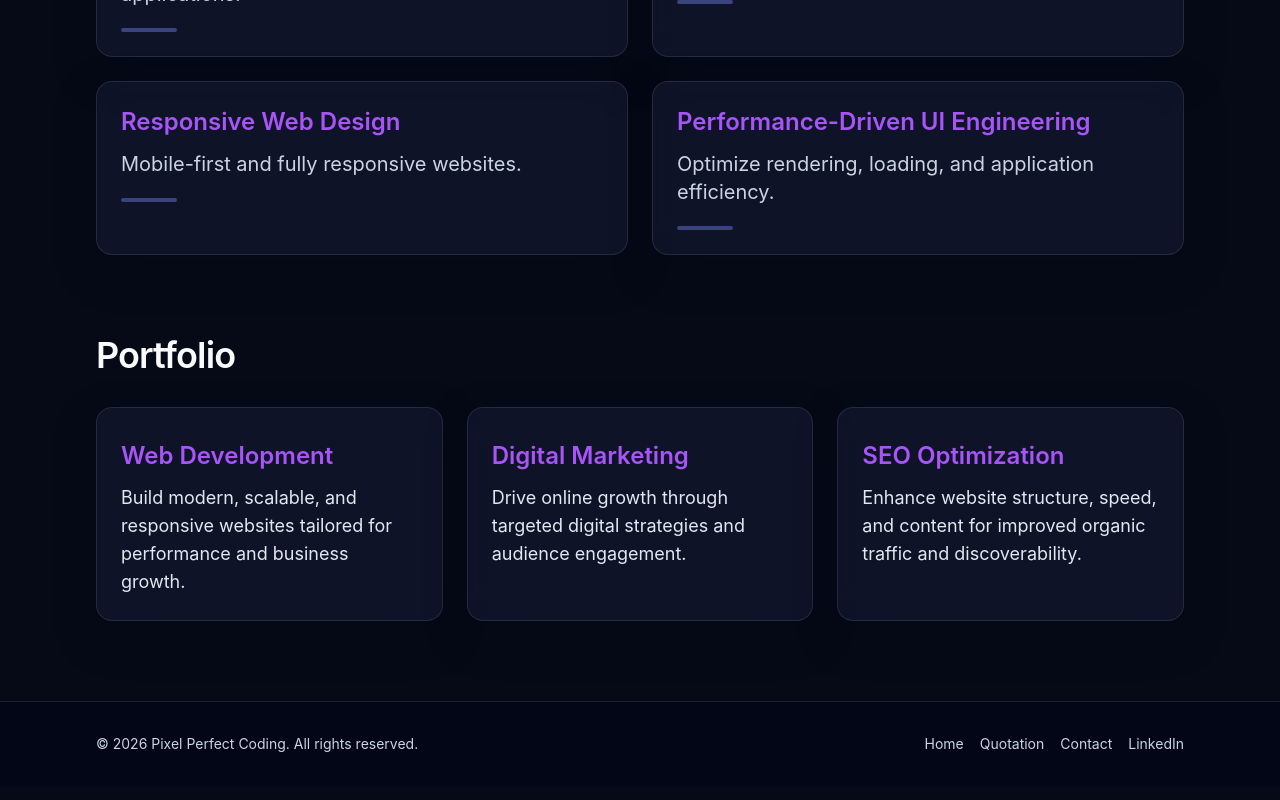
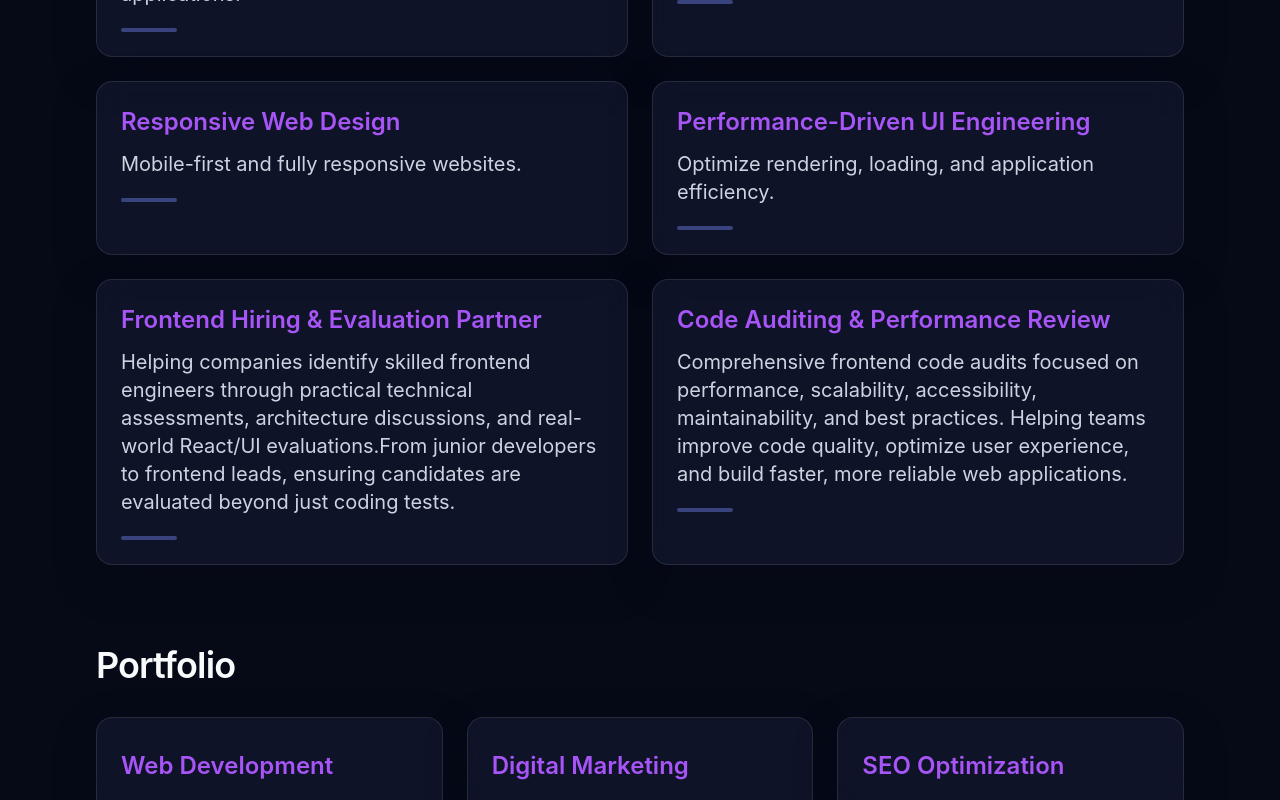
Before and after one commit to webcom2006-ux/Projects, a React (Vite) app in the folder pixelperfectcoding/: page / in a window 1280 px wide. Shown: the part 1468-2268 px from the top of the page. Built offline with nearby package versions, Linux system fonts and the light colour scheme.

Commit message:
conten updates 154

```diff
--- a/pixelperfectcoding/src/data/portfolioData.js
+++ b/pixelperfectcoding/src/data/portfolioData.js
@@ -44,12 +44,21 @@ export const services = [
     description: 'Optimize rendering, loading, and application efficiency.',
     basePrice: 1300,
   },
+  { title: 'Frontend Hiring & Evaluation Partner',
+    description: 'Helping companies identify skilled frontend engineers through practical technical assessments, architecture discussions, and real-world React/UI evaluations.From junior developers to frontend leads, ensuring candidates are evaluated beyond just coding tests.',
+    basePrice: 2000,
+  },
+  { title: 'Code Auditing & Performance Review',
+    description: 'Comprehensive frontend code audits focused on performance, scalability, accessibility, maintainability, and best practices. Helping teams improve code quality, optimize user experience, and build faster, more reliable web applications.',
+    basePrice: 2000,
+  }
 ]
 
 export const projects = [
   { name: 'Web Development', desc: 'Build modern, scalable, and responsive websites tailored for performance and business growth.' },
   { name: 'Digital Marketing', desc: 'Drive online growth through targeted digital strategies and audience engagement.' },
   { name: 'SEO Optimization', desc: 'Enhance website structure, speed, and content for improved organic traffic and discoverability.' },
+
 ]
 
 export const testimonials = [
```
